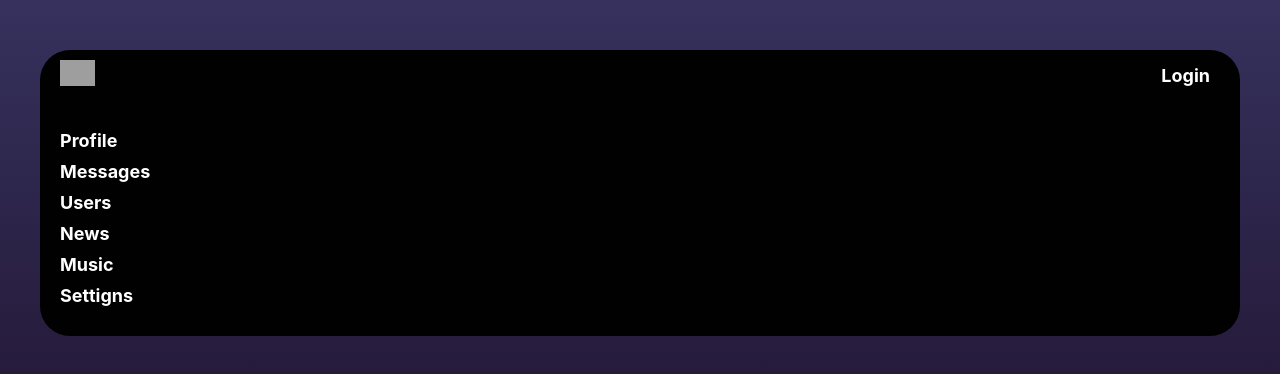
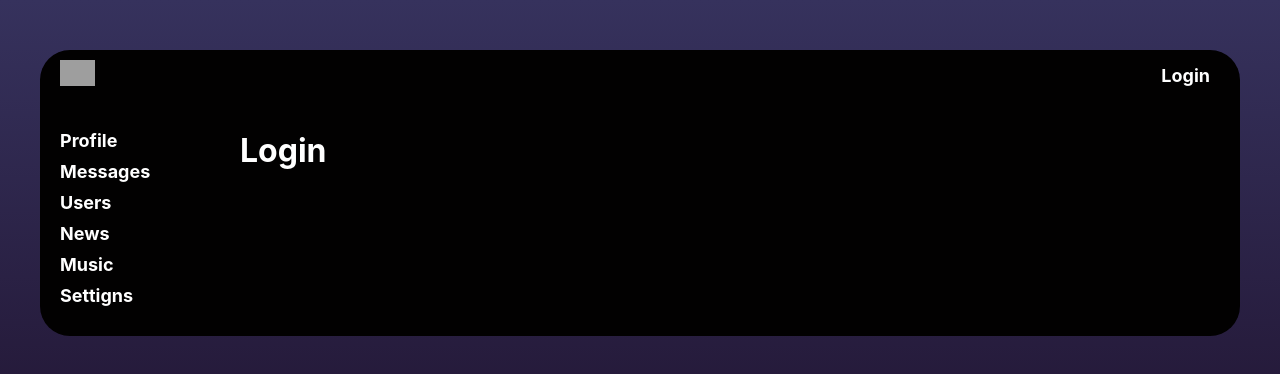
Before and after one commit to sheva10barca/social-network, a React (Create React App) app: page /login in a window 1280 px wide. Shown: the top 374 px of the page. Built offline with nearby package versions, Linux system fonts and the light colour scheme; no server answers; grey boxes are pictures that could not be loaded.

Commit message:
Navigate(redirect) dialogs and profile to login

```diff
--- a/src/App.js
+++ b/src/App.js
@@ -4,9 +4,9 @@ import { Route, Routes } from "react-router-dom";
 import DialogsContainer from "./components/Dialogs/DialogsContainer";
 import UsersContainer from "./components/Users/UsersContainer";
 import ProfileContainer from "./components/Profile/ProfileContainer";
+import LoginPage from "./components/Login/Login";
 
 import "./App.css";
-
 
 function App() {
    return (
@@ -17,8 +17,9 @@ function App() {
             <Routes>
                <Route path="/dialogs/*" element={<DialogsContainer />} />
                <Route path="/profile/:userId" element={<ProfileContainer />} />
-               <Route path="/profile/" element={<ProfileContainer/>}/>
+               <Route path="/profile/" element={<ProfileContainer />} />
                <Route path="/users/" element={<UsersContainer />} />
+               <Route path="/login/" element={<LoginPage />} />
             </Routes>
          </div>
       </div>
--- a/src/components/Dialogs/Dialogs.jsx
+++ b/src/components/Dialogs/Dialogs.jsx
@@ -1,18 +1,15 @@
 import React from "react";
 import DialogItem from "./DialogItem/DialogItem";
 import Message from "./Message/Message";
+import { Navigate } from "react-router-dom";
 
 import s from "./Dialogs.module.css";
 
 const Dialogs = (props) => {
    let state = props.dialogsPage;
 
-   let dialogsElements = state.dialogs.map((dialog, i) => (
-      <DialogItem name={dialog.name} id={dialog.id} key={dialog.id} />
-   ));
-   let messagesElements = state.messages.map((message, i) => (
-      <Message message={message.message} key={message.id} />
-   ));
+   let dialogsElements = state.dialogs.map((dialog, i) => <DialogItem name={dialog.name} id={dialog.id} key={dialog.id} />);
+   let messagesElements = state.messages.map((message, i) => <Message message={message.message} key={message.id} />);
    let newMessageBody = state.newMessageBody;
 
    let onSendMessageClick = () => {
@@ -24,6 +21,8 @@ const Dialogs = (props) => {
       props.updateNewMessageBody(body);
    };
 
+   if (!props.isAuth) return <Navigate to="/login" />;
+
    return (
       <div className={s.dialogs}>
          <div className={s.dialogsItems}>{dialogsElements}</div>
@@ -31,11 +30,7 @@ const Dialogs = (props) => {
             <div>{messagesElements}</div>
             <div>
                <div>
-                  <textarea
-                     value={newMessageBody}
-                     onChange={onNewMessageChange}
-                     placeholder="Enter your message"
-                  ></textarea>
+                  <textarea value={newMessageBody} onChange={onNewMessageChange} placeholder="Enter your message"></textarea>
                </div>
                <div>
                   <button onClick={onSendMessageClick}>Send</button>
--- a/src/components/Dialogs/DialogsContainer.jsx
+++ b/src/components/Dialogs/DialogsContainer.jsx
@@ -8,6 +8,7 @@ import { connect } from "react-redux";
 let mapStateToProps = (state) => {
    return {
       dialogsPage: state.dialogsPage,
+      isAuth: state.auth.isAuth
    };
 };
 
--- /dev/null
+++ b/src/components/Login/Login.jsx
@@ -0,0 +1,7 @@
+const Login = (props) => {
+   return (
+      <h1>Login</h1>
+   )
+}
+
+export default Login;
--- a/src/components/Profile/ProfileContainer.jsx
+++ b/src/components/Profile/ProfileContainer.jsx
@@ -3,6 +3,7 @@ import Profile from "./Profile";
 import { connect } from "react-redux";
 import { getUserProfile } from "../../redux/profile-reducer";
 import { useLocation, useNavigate, useParams } from "react-router-dom";
+import { Navigate } from "react-router-dom";
 
 class ProfileContainer extends React.Component {
    componentDidMount() {
@@ -14,12 +15,15 @@ class ProfileContainer extends React.Component {
    }
 
    render() {
+      if (!this.props.isAuth) return <Navigate to="/login" />;
+
       return <Profile {...this.props} profile={this.props.profile} />;
    }
 }
 
 let mapStateToProps = (state) => ({
    profile: state.profilePage.profile,
+   isAuth: state.auth.isAuth
 });
 
 function withRouter(Component) {
```
